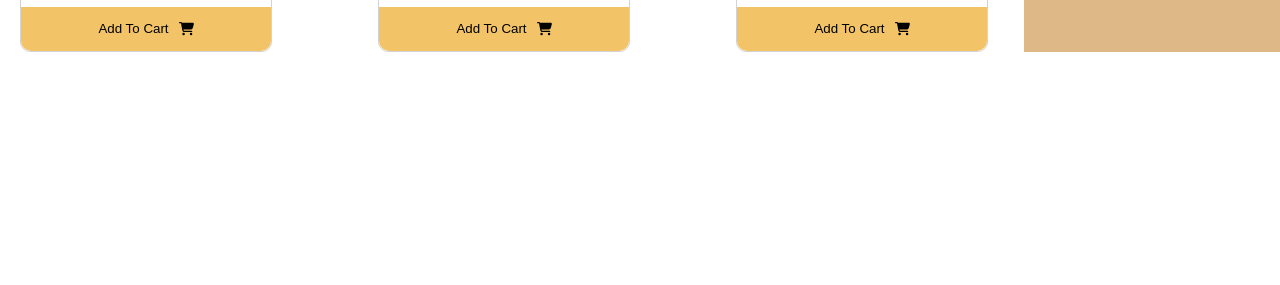
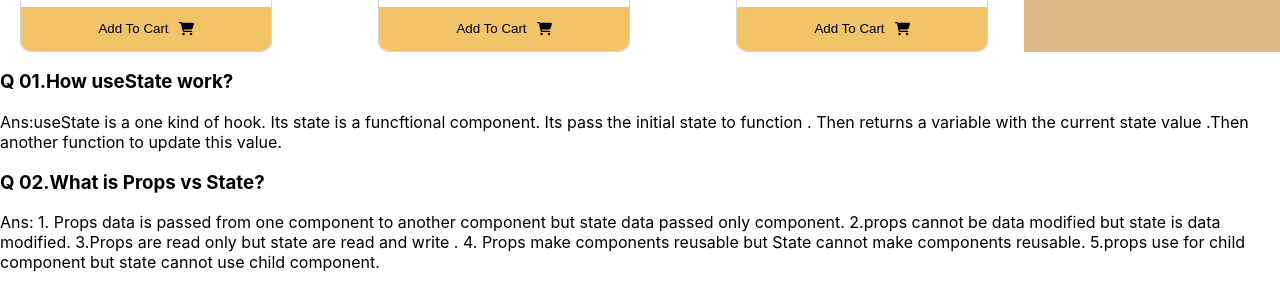
Before and after one commit to aklimaakhter/lucky-one8, a React (Create React App) app: page / in a window 1280 px wide. Shown: the part 1528-1813 px from the top of the page. Before the commit the page ends 1580 px from the top, so only its background shows below. Built offline with nearby package versions, Linux system fonts and the light colour scheme.

Commit message:
question part added

```diff
--- a/src/App.js
+++ b/src/App.js
@@ -1,6 +1,7 @@
 
 import './App.css';
 import Header from './components/Header/Header';
+import Questions from './components/Questions/Questions';
 import Shop from './components/Shop/Shop';
 
 function App() {
@@ -8,6 +9,7 @@ function App() {
     <div >
       <Header></Header>
       <Shop></Shop>
+      <Questions></Questions>
     </div>
   );
 }
--- /dev/null
+++ b/src/components/Questions/Questions.js
@@ -0,0 +1,20 @@
+import React from 'react';
+
+const Questions = () => {
+    return (
+        <div>
+            <h3>Q 01.How useState work? </h3>
+            <p>Ans:useState is a one kind of hook. Its state is a funcftional component. Its pass the initial state to  function . Then returns a variable with the current state value .Then another function to update this value.</p>
+            <h3>Q 02.What is Props vs State?</h3>
+            <p>Ans: 1. Props data is passed from one component to another component but state data passed only component.
+                2.props cannot be data modified but state is data modified.
+                3.Props are read only but state are read and write .
+                4.	Props make components reusable but State cannot make components reusable.
+                5.props use for child component but state cannot use child component.
+            </p>
+
+        </div>
+    );
+};
+
+export default Questions;
```
Also changed, not shown: src/components/Questions/Questions.css (added), 1 other file (tests, documents, lock files or other folders).
